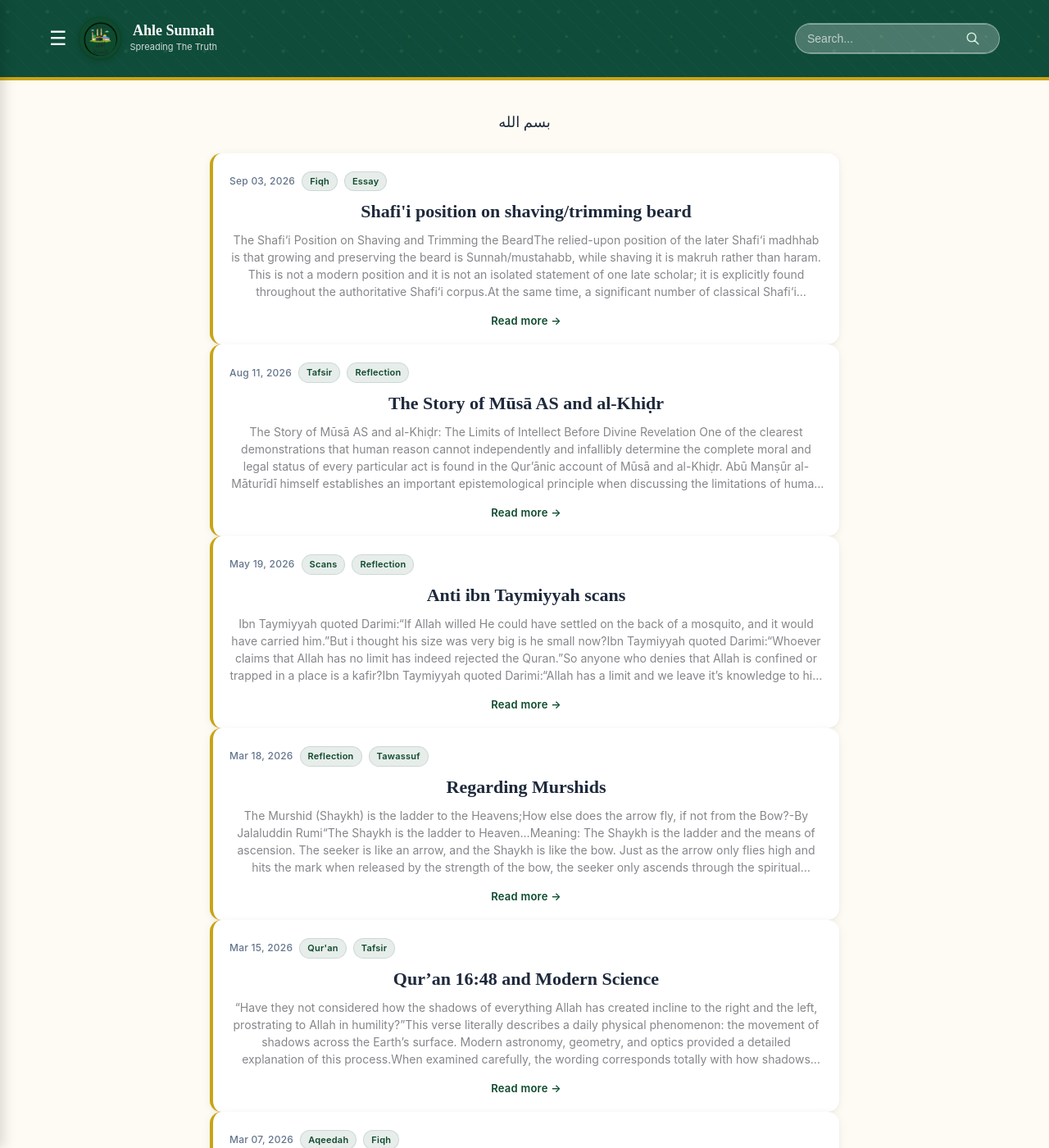
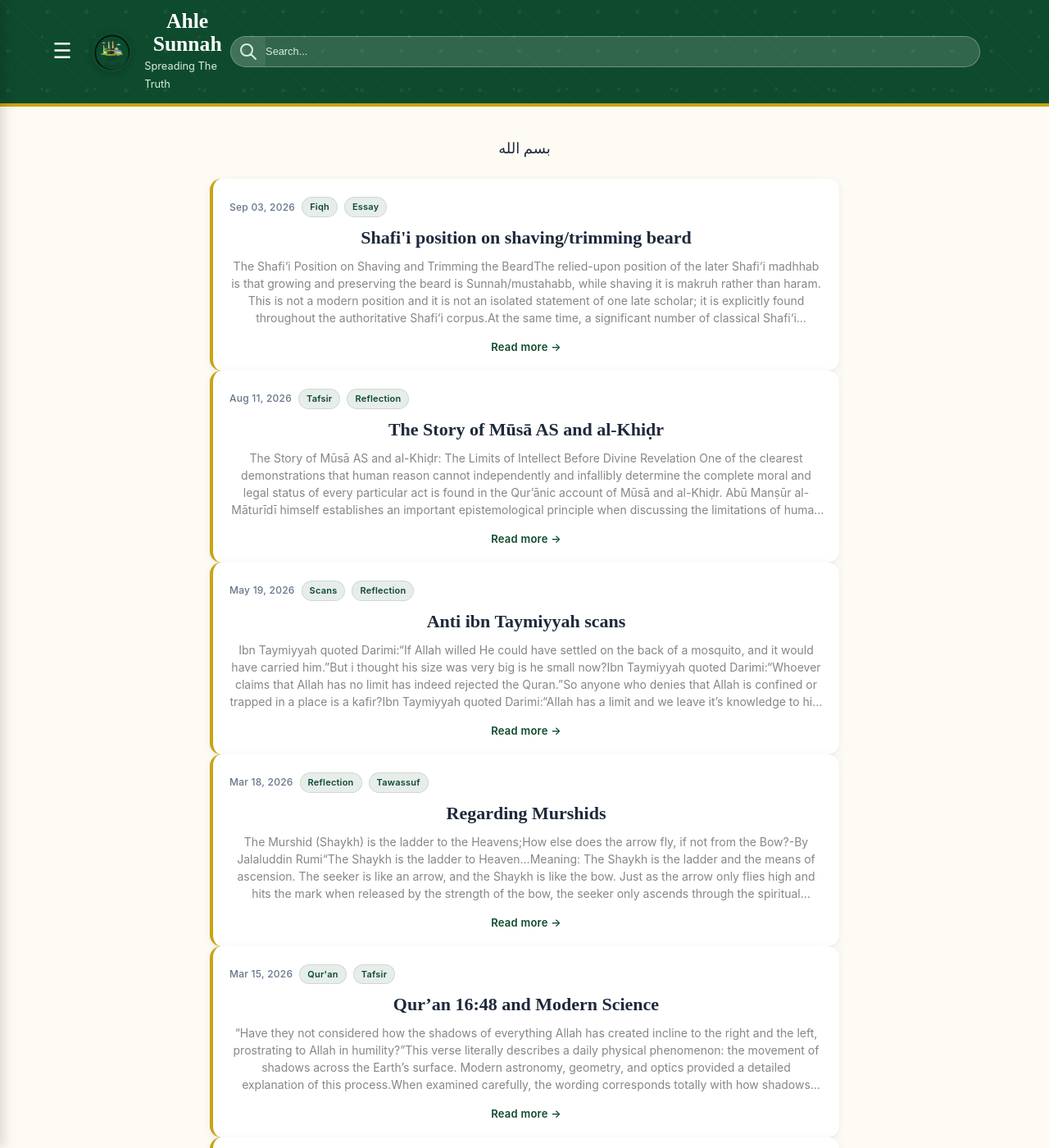
Before and after one commit to Fali17/ahlesunnah, a Jekyll site: the page built from index.html, in a window 1280 px wide and 1400 px high. Shown: the whole window at 82% size. Built offline with Jekyll 4.4.1, drawn with Linux system fonts in a browser that asks for light colours; the list of posts is cut into pages by our own code.

Commit message:
Update default.html

```diff
--- a/_layouts/default.html
+++ b/_layouts/default.html
@@ -57,161 +57,6 @@
 
     }
 
-/* ==========================================================================
-   FIX: Responsive Header and Search Bar Styles
-   ========================================================================== */
-
-/* Outer Header Frame */
-.site-header {
-  width: 100% !important;
-  display: block !important;
-  clear: both !important;
-  background-color: #0f4c3a; /* Deep emerald background signature look */
-  box-sizing: border-box;
-}
-
-/* Inner Layout Flex container */
-.header-container {
-  display: flex !important;
-  align-items: center !important;
-  justify-content: space-between !important;
-  max-width: 1200px;
-  margin: 0 auto !important;
-  padding: 10px 20px !important;
-  gap: 15px !important;
-  box-sizing: border-box;
-}
-
-/* Forces structural alignment for Menu + Brand identity */
-.header-left {
-  display: flex !important;
-  align-items: center !important;
-  gap: 15px !important;
-}
-
-/* Cleans up the absolute floating offsets on the hamburger menu icon */
-.menu-toggle-btn {
-  transform: none !important; /* Forces removal of layout skewing rules */
-  background: none !important;
-  border: none !important;
-  font-size: 24px !important;
-  color: #ffffff !important;
-  cursor: pointer !important;
-  padding: 0 !important;
-  display: inline-flex !important;
-  align-items: center;
-}
-
-/* Brand Group: Logo Image + Text side by side */
-.header-inner {
-  display: flex !important;
-  align-items: center !important;
-  gap: 12px !important;
-  transform: none !important;
-}
-
-.site-logo {
-  width: 42px !important;
-  height: 42px !important;
-  border-radius: 50% !important;
-  object-fit: cover !important;
-  display: block;
-}
-
-.brand-text h1 {
-  margin: 0 !important;
-  font-size: 18px !important;
-  color: #ffffff !important;
-  line-height: 1.2 !important;
-}
-
-.brand-text .subtitle {
-  margin: 0 !important;
-  font-size: 11px !important;
-  color: rgba(255, 255, 255, 0.8) !important;
-}
-
-/* --- Search Engine Rules --- */
-.search-wrapper {
-  flex-grow: 1;
-  max-width: 250px;
-  display: flex;
-  justify-content: flex-end;
-}
-
-.search-form-container {
-  position: relative !important;
-  display: flex !important;
-  align-items: center !important;
-  width: 100% !important;
-  margin: 0 !important;
-  padding: 0 !important;
-  transform: none !important;
-}
-
-/* Input design adjustments */
-.search-input {
-  width: 100% !important;
-  padding: 8px 40px 8px 14px !important; /* Extra right padding guards the text space */
-  font-size: 14px !important;
-  border-radius: 20px !important;
-  border: 1px solid rgba(255, 255, 255, 0.4) !important;
-  background-color: rgba(255, 255, 255, 0.12) !important;
-  color: #ffffff !important;
-  outline: none !important;
-  box-sizing: border-box !important;
-  transform: none !important;
-}
-
-.search-input::placeholder {
-  color: rgba(255, 255, 255, 0.65);
-}
-
-/* Floating overlay positioning for the glass icon button wrapper */
-.search-icon-box {
-  position: absolute !important;
-  right: 12px !important;
-  top: auto !important;
-  left: auto !important;
-  transform: none !important; /* Erases old translation offsets pushing it away */
-  background: none !important;
-  border: none !important;
-  padding: 0 !important;
-  margin: 0 !important;
-  cursor: pointer !important;
-  display: flex !important;
-  align-items: center !important;
-  justify-content: center !important;
-  color: rgba(255, 255, 255, 0.8) !important;
-}
-
-.search-icon {
-  width: 18px !important;
-  height: 18px !important;
-  display: block;
-}
-
-/* ==========================================================================
-   Mobile Display Layout Adjustments
-   ========================================================================== */
-@media (max-width: 650px) {
-  .header-container {
-    flex-direction: column !important; /* Drops elements to individual rows gracefully */
-    align-items: stretch !important;
-    gap: 12px !important;
-    padding: 12px 15px !important;
-  }
-
-  .header-left {
-    justify-content: space-between !important;
-    width: 100% !important;
-  }
-
-  .search-wrapper {
-    max-width: 100% !important;
-    width: 100% !important;
-  }
-}
 
 
 
@@ -220,39 +65,36 @@
 <body>
 
  <!-- Top Header -->
-<header class="site-header">
-  <div class="header-container">
+  <header class="site-header">
+    <div class="header-container">
 
-    <!-- Left Group: Toggle and Branding together keeps them aligned -->
-    <div class="header-left">
-      <button class="menu-toggle-btn" id="openMenuBtn" aria-label="Open navigation menu">☰</button>
+      <button class="menu-toggle-btn" id="openMenuBtn" aria-label="Open navigation menu" style="transform: rotate(0deg) scale(1.36) translateX(-16px) translateY(0px) skew(0deg);">☰</button>
 
+
+      <!-- Brand -->
       <div class="header-inner">
         <div class="logo-wrap">
           <img src="{{ 'assets/logo.png' | relative_url }}" alt="Ahle Sunnah Al Islam Logo" class="site-logo">
         </div>
-        <div class="brand-text">
+        <div>
           <h1>{{ site.title }}</h1>
           <p class="subtitle">{{ site.description }}</p>
         </div>
       </div>
-    </div>
+<!-- The Form Container -->
+<form id="searchForm" onsubmit="return false;" class="search-form-container">
 
-    <!-- Right Group: Search Form Engine Wrapper -->
-    <div class="search-wrapper">
-      <form id="searchForm" onsubmit="return false;" class="search-form-container">
-        <input type="text" id="searchInput" class="search-input" placeholder="Search..." autocomplete="off">
+  <!-- Action Button Box Wrapper -->
+  <button type="submit" class="search-icon-box" aria-label="Execute Search">
+    <svg class="search-icon" xmlns="http://w3.org" fill="none" viewBox="0 0 24 24" stroke="currentColor" stroke-width="2" style="width: 24px; height: 24px;">
+      <path stroke-linecap="round" stroke-linejoin="round" d="M21 21l-6-6m2-5a7 7 0 11-14 0 7 7 0 0114 0z"></path>
+    </svg>
+  </button>
 
-        <button type="submit" class="search-icon-box" aria-label="Execute Search">
-          <svg class="search-icon" xmlns="http://w3.org" fill="none" viewBox="0 0 24 24" stroke="currentColor" stroke-width="2">
-            <path stroke-linecap="round" stroke-linejoin="round" d="M21 21l-6-6m2-5a7 7 0 11-14 0 7 7 0 0114 0z"></path>
-          </svg>
-        </button>
-      </form>
-    </div>
+  <!-- The Input Field -->
+  <input type="text" id="searchInput" class="search-input" placeholder="Search..." autocomplete="off">
 
-  </div>
-</header>
+</form>
 
 
   <!-- Pop up drops pool results element -->
```
